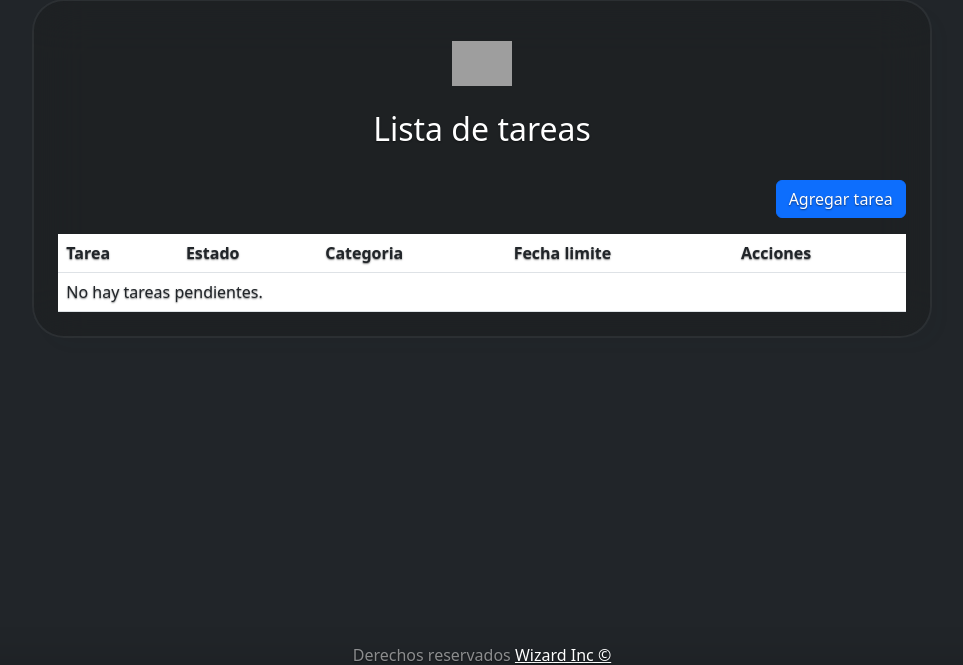
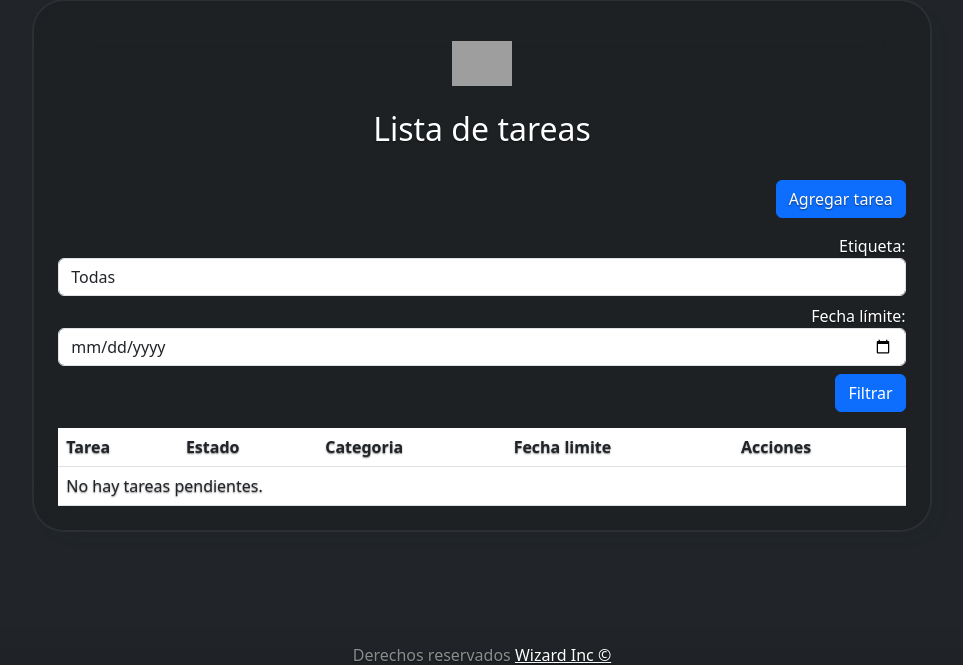
Before and after one commit to BorisSMorales/individual_m7, a Django app: page /tareas_lista/ in a window 1280 px wide. Shown: the part 101-766 px from the top of the page, without its empty margins (158-1121 px from the left). Run offline with Django 4.2, Linux system fonts and the light colour scheme; the visitor is signed in with stand-in values (Sample User, id 1); data that the repository does not hold is empty; grey boxes are pictures that could not be loaded.

Commit message:
Cambios de servidor y vistas

```diff
--- a/individual_m7app/templates/landingpage.html
+++ b/individual_m7app/templates/landingpage.html
@@ -18,7 +18,7 @@
                 <p class="lead">
                     {% if user.is_authenticated %}
                     <h1> Bienvenido {{ user.first_name }} {{ user.last_name }} </h1>
-                    <a href="#" class="btn btn-lg btn-secondary fw-bold border-white bg-white" style="color:black">Ver Tareas</a>
+                    <a href="{% url 'Tareaslista' %}" class="btn btn-lg btn-secondary fw-bold border-white bg-white" style="color:black">Ver Tareas</a>
                     {% else %}
                     <a href="#" class="btn btn-lg btn-secondary fw-bold border-white bg-white" style="color:black">Learn more</a>
                     {% endif %}
--- a/individual_m7app/templates/lista_tareas.html
+++ b/individual_m7app/templates/lista_tareas.html
@@ -18,6 +18,25 @@
             <div class="text-end mb-3">
               <a href="#" class="btn btn-primary">Agregar tarea</a>
             </div>
+            <div class="text-end mb-3">
+              <form method="get" class="form-inline">
+                <div class="form-group mb-2">
+                  <label for="etiqueta" class="mr-2">Etiqueta:</label>
+                  <select name="etiqueta" id="etiqueta" class="form-control">
+                    <option value="">Todas</option>
+                    {% for etiqueta in etiquetas %}
+                      <option value="{{ etiqueta }}">{{ etiqueta }}</option>
+                    {% endfor %}
+                  </select>
+                </div>
+                <div class="form-group mb-2 ml-3">
+                  <label for="fecha_limite" class="mr-2">Fecha límite:</label>
+                  <input type="date" name="fecha_limite" id="fecha_limite" class="form-control">
+                </div>
+                <button type="submit" class="btn btn-primary ml-3">Filtrar</button>
+              </form>
+            </div>
+
             <table class="table text-white mb-0 w-100">
               <thead>
                 <tr>
--- a/individual_m7app/views.py
+++ b/individual_m7app/views.py
@@ -3,7 +3,7 @@ from django.views.generic import TemplateView
 from django.contrib.auth import authenticate, login
 from django.shortcuts import render, redirect, get_object_or_404
 from django.views import View
-from .models import Task
+from .models import Task, Etiqueta
 from django.http import JsonResponse
 
 
@@ -41,11 +41,39 @@ class Ingreso(TemplateView):
 
 
 class TareasListaView(View):
+
+    etiquetas_disponibles = Etiqueta.objects.all()
     def get(self, request):
-        # Obtener todas las tareas pendientes del usuario actual, ordenadas por fecha de vencimiento
-        tasks = Task.objects.filter(user=request.user.id, status='Pendiente').order_by('due_date')
+        # Obtener todas las tareas pendientes del usuario actual
+        tasks = Task.objects.filter(user=request.user, status='Pendiente')
 
-        return render(request, 'lista_tareas.html', {'tasks': tasks})
+        # Obtener los valores únicos para las etiquetas y pasarlos al formulario
+        etiquetas = Task.objects.filter(user=request.user).values_list('tag__name', flat=True).distinct()
+
+        # Obtener los valores únicos para las fechas límite y pasarlos al formulario
+        fechas_limite = Task.objects.filter(user=request.user).values_list('due_date', flat=True).distinct()
+
+        # Obtener otros valores únicos para los campos de filtrado (si es necesario)
+
+        # Procesar el formulario de filtrado
+        etiqueta_filtro = request.GET.get('etiqueta')
+        fecha_limite_filtro = request.GET.get('fecha_limite')
+
+        if etiqueta_filtro:
+            tasks = tasks.filter(tag__name=etiqueta_filtro)
+
+        if fecha_limite_filtro:
+            tasks = tasks.filter(due_date=fecha_limite_filtro)
+
+        # Pasar los valores de filtrado al contexto para mostrarlos en el formulario
+        contexto = {
+            'tasks': tasks,
+            'etiquetas': etiquetas,
+            'fechas_limite': fechas_limite,
+            'etiqueta_filtro': etiqueta_filtro,
+            'fecha_limite_filtro': fecha_limite_filtro
+        }
+        return render(request, 'lista_tareas.html', {'tasks': tasks, 'etiquetas': etiquetas})
 
 class TareaDetalleView(View):
 
```
Also changed, not shown: individual_m7/settings.py (+4 -4 lines).
